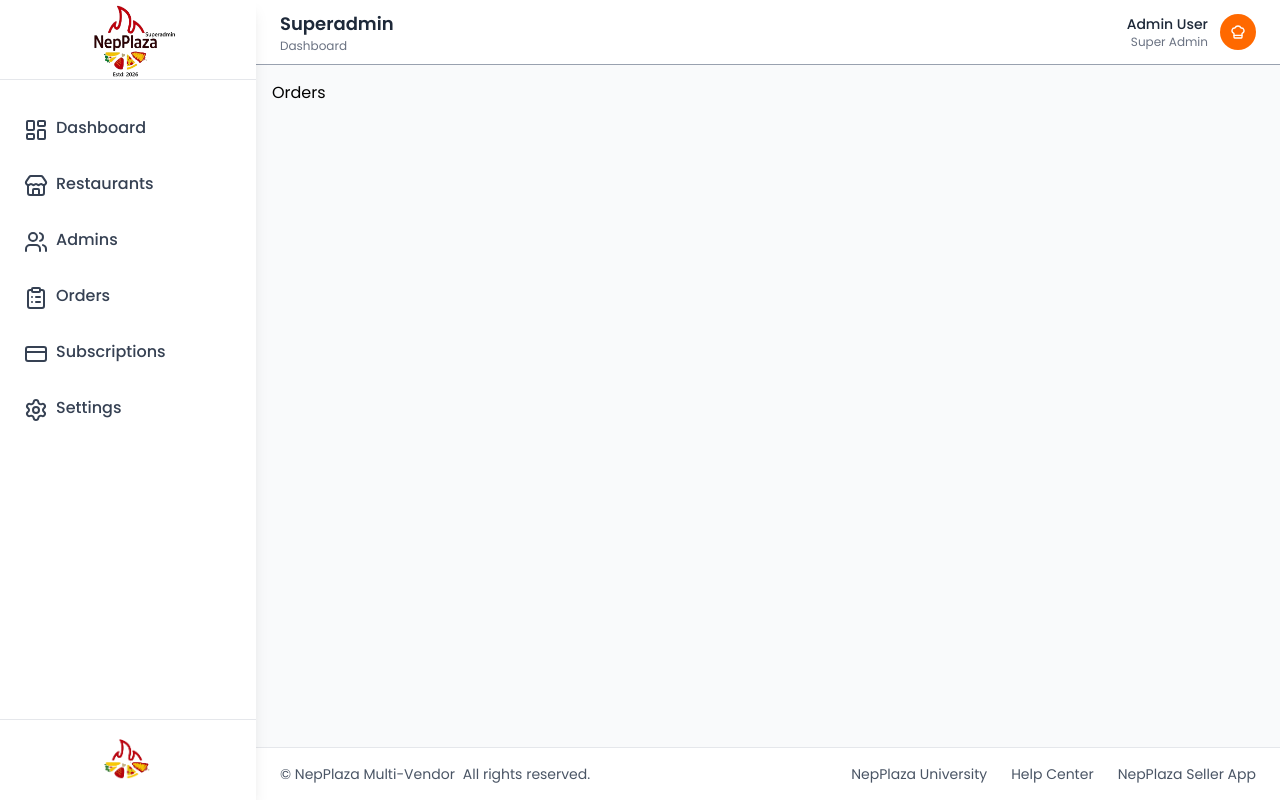
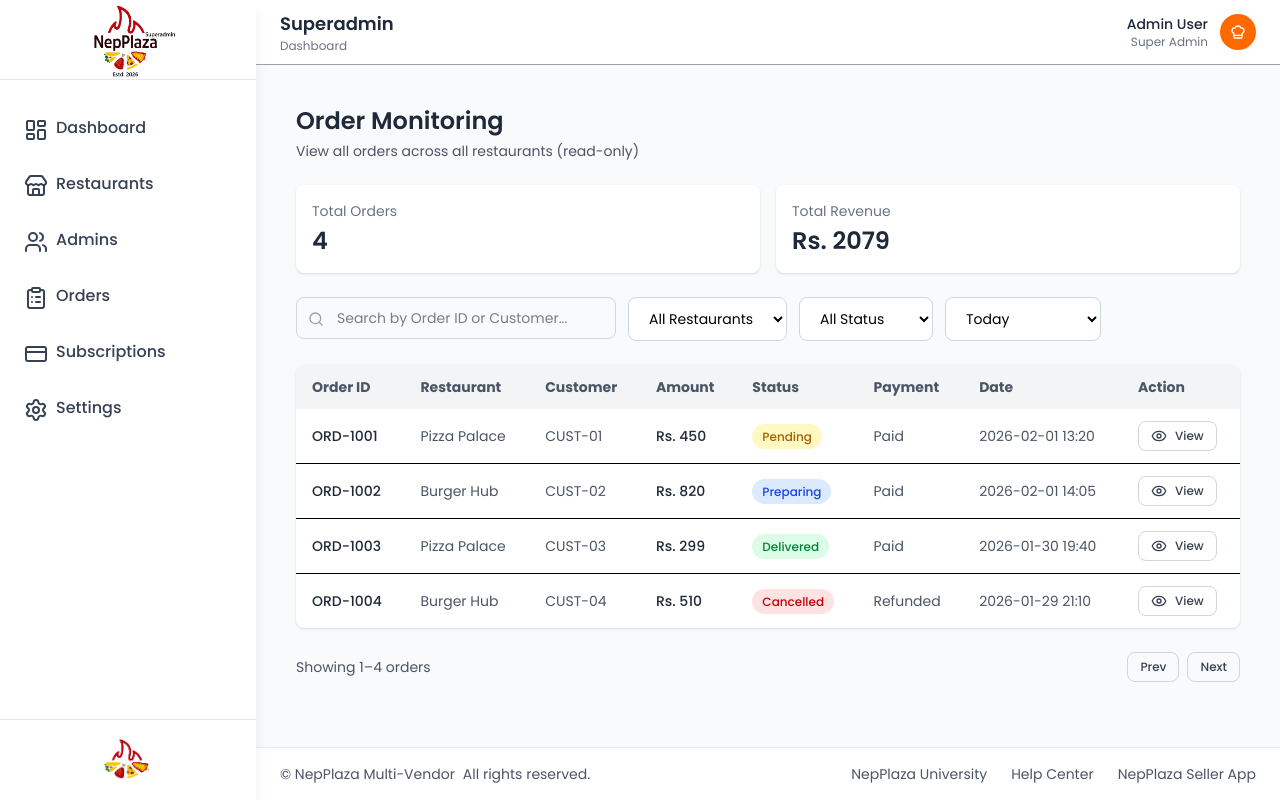
Before and after one commit to Sujan7Neupane/multivendor-restaurant-platform, a Next.js app: page /superadmin/orders in a window 1280 px wide. Built offline with nearby package versions, Linux system fonts and the light colour scheme.

Commit message:
feat: superadmin order monitering UI

```diff
--- a/src/app/superadmin/orders/page.tsx
+++ b/src/app/superadmin/orders/page.tsx
@@ -1,3 +1,206 @@
-export default function Orders() {
-  return <div>Orders</div>;
+import { Search, Eye } from "lucide-react";
+import Button from "@/components/ui/Button";
+import Input from "@/components/ui/Input";
+
+// Hardcoded orders (read-only)
+// TODO: replace with API + server-side pagination
+const orders = [
+  {
+    id: "ORD-1001",
+    restaurant: "Pizza Palace",
+    customer: "CUST-01",
+    amount: 450,
+    status: "Pending",
+    payment: "Paid",
+    date: "2026-02-01 13:20",
+  },
+  {
+    id: "ORD-1002",
+    restaurant: "Burger Hub",
+    customer: "CUST-02",
+    amount: 820,
+    status: "Preparing",
+    payment: "Paid",
+    date: "2026-02-01 14:05",
+  },
+  {
+    id: "ORD-1003",
+    restaurant: "Pizza Palace",
+    customer: "CUST-03",
+    amount: 299,
+    status: "Delivered",
+    payment: "Paid",
+    date: "2026-01-30 19:40",
+  },
+  {
+    id: "ORD-1004",
+    restaurant: "Burger Hub",
+    customer: "CUST-04",
+    amount: 510,
+    status: "Cancelled",
+    payment: "Refunded",
+    date: "2026-01-29 21:10",
+  },
+];
+
+const statusStyles: any = {
+  Pending: "bg-yellow-100 text-yellow-700",
+  Preparing: "bg-blue-100 text-blue-700",
+  "On the way": "bg-indigo-100 text-indigo-700",
+  Delivered: "bg-green-100 text-green-700",
+  Cancelled: "bg-red-100 text-red-700",
+};
+
+export default function OrderMonitoring() {
+  return (
+    <div className="p-4 sm:p-6 bg-gray-50 min-h-screen">
+      {/* Header */}
+      <div className="mb-6">
+        <h1 className="text-2xl font-semibold text-gray-800">
+          Order Monitoring
+        </h1>
+        <p className="text-sm text-gray-600 mt-1">
+          View all orders across all restaurants (read-only)
+        </p>
+      </div>
+
+      {/* Revenue Snapshot (Optional MVP+) */}
+      <div className="grid grid-cols-1 sm:grid-cols-2 gap-4 mb-6">
+        <div className="bg-white rounded-lg shadow p-4">
+          <p className="text-sm text-gray-500">Total Orders</p>
+          <p className="text-2xl font-semibold text-gray-800 mt-1">
+            {orders.length}
+          </p>
+        </div>
+        <div className="bg-white rounded-lg shadow p-4">
+          <p className="text-sm text-gray-500">Total Revenue</p>
+          <p className="text-2xl font-semibold text-gray-800 mt-1">
+            Rs. {orders.reduce((sum, o) => sum + o.amount, 0)}
+          </p>
+        </div>
+      </div>
+
+      {/* Filters */}
+      <div className="flex flex-col sm:flex-row gap-3 mb-6">
+        <Input
+          placeholder="Search by Order ID or Customer..."
+          Icon={Search}
+          className="sm:w-80"
+        />
+
+        <select className="w-full sm:w-auto px-4 py-2.5 border border-gray-300 rounded-lg text-sm bg-white">
+          <option>All Restaurants</option>
+          <option>Pizza Palace</option>
+          <option>Burger Hub</option>
+        </select>
+
+        <select className="w-full sm:w-auto px-4 py-2.5 border border-gray-300 rounded-lg text-sm bg-white">
+          <option>All Status</option>
+          <option>Pending</option>
+          <option>Preparing</option>
+          <option>On the way</option>
+          <option>Delivered</option>
+          <option>Cancelled</option>
+        </select>
+
+        <select className="w-full sm:w-auto px-4 py-2.5 border border-gray-300 rounded-lg text-sm bg-white">
+          <option>Today</option>
+          <option>Last 7 days</option>
+          <option>Custom range</option>
+        </select>
+      </div>
+
+      {/* Orders Table */}
+      <div className="hidden md:block bg-white rounded-lg shadow overflow-hidden">
+        <table className="w-full text-sm text-left">
+          <thead className="bg-gray-100 text-gray-600">
+            <tr>
+              <th className="px-4 py-3">Order ID</th>
+              <th className="px-4 py-3">Restaurant</th>
+              <th className="px-4 py-3">Customer</th>
+              <th className="px-4 py-3">Amount</th>
+              <th className="px-4 py-3">Status</th>
+              <th className="px-4 py-3">Payment</th>
+              <th className="px-4 py-3">Date</th>
+              <th className="px-4 py-3">Action</th>
+            </tr>
+          </thead>
+          <tbody className="divide-y">
+            {orders.map((order) => (
+              <tr key={order.id} className="hover:bg-gray-50">
+                <td className="px-4 py-3 font-medium text-gray-800">
+                  {order.id}
+                </td>
+                <td className="px-4 py-3 text-gray-600">{order.restaurant}</td>
+                <td className="px-4 py-3 text-gray-600">{order.customer}</td>
+                <td className="px-4 py-3 text-gray-800 font-medium">
+                  Rs. {order.amount}
+                </td>
+                <td className="px-4 py-3">
+                  <span
+                    className={`px-2.5 py-1 text-xs font-medium rounded-full ${statusStyles[order.status]}`}
+                  >
+                    {order.status}
+                  </span>
+                </td>
+                <td className="px-4 py-3 text-gray-600">{order.payment}</td>
+                <td className="px-4 py-3 text-gray-600">{order.date}</td>
+                <td className="px-4 py-3">
+                  <Button variant="outline" size="sm" Icon={Eye}>
+                    View
+                  </Button>
+                </td>
+              </tr>
+            ))}
+          </tbody>
+        </table>
+      </div>
+
+      {/* Mobile View */}
+      <div className="md:hidden space-y-4">
+        {orders.map((order) => (
+          <div key={order.id} className="bg-white rounded-lg shadow p-4">
+            <div className="flex justify-between items-start mb-2">
+              <div>
+                <h3 className="font-semibold text-gray-800">{order.id}</h3>
+                <p className="text-sm text-gray-600 mt-1">{order.restaurant}</p>
+                <p className="text-sm text-gray-600">
+                  Customer: {order.customer}
+                </p>
+              </div>
+              <span
+                className={`px-2.5 py-1 text-xs font-medium rounded-full ${statusStyles[order.status]}`}
+              >
+                {order.status}
+              </span>
+            </div>
+
+            <p className="text-sm text-gray-700 font-medium mb-1">
+              Amount: Rs. {order.amount}
+            </p>
+            <p className="text-sm text-gray-500 mb-3">
+              {order.date} • {order.payment}
+            </p>
+
+            <Button variant="outline" className="w-full" Icon={Eye}>
+              View Order Details
+            </Button>
+          </div>
+        ))}
+      </div>
+
+      {/* Pagination Placeholder */}
+      <div className="mt-6 flex justify-between items-center text-sm text-gray-600">
+        <span>Showing 1–{orders.length} orders</span>
+        <div className="flex gap-2">
+          <Button variant="outline" size="sm">
+            Prev
+          </Button>
+          <Button variant="outline" size="sm">
+            Next
+          </Button>
+        </div>
+      </div>
+    </div>
+  );
 }
```
